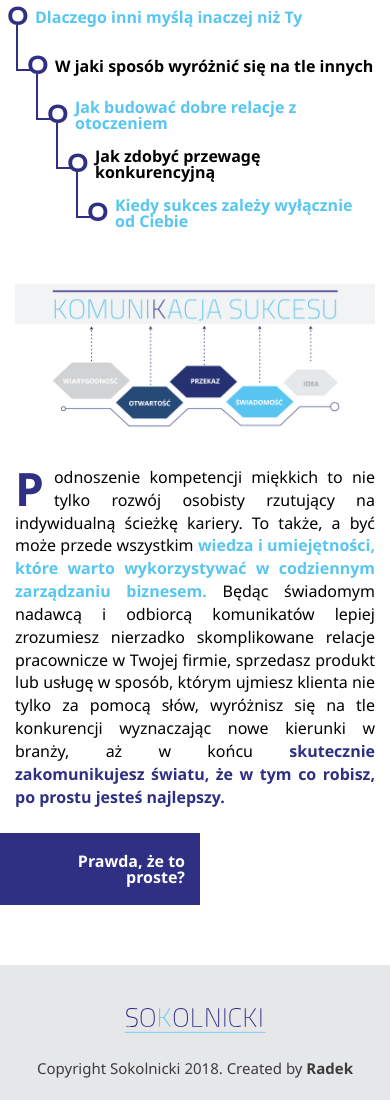
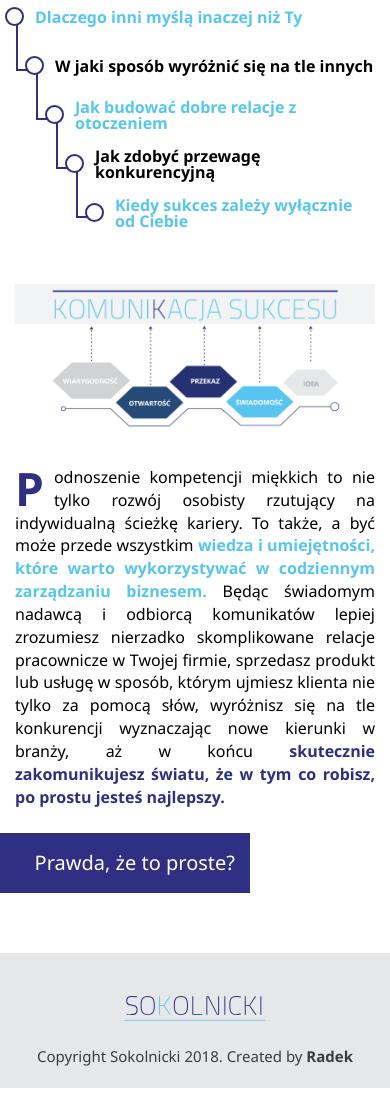
Before and after one commit to Radek-Wawrzyk/Sokolnicki, a website: page src/index.html in a window 390 px wide. Shown: the part 9199-10299 px from the top of the page. Drawn offline with nearby package versions, Linux system fonts and the light colour scheme.

Commit message:
Fix - Info diagram on mobile devices

```diff
--- a/src/scss/components/_info.scss
+++ b/src/scss/components/_info.scss
@@ -26,12 +26,14 @@
   white-space: nowrap;
 }
 .info-diagram-item::before {
-  content: "\00b0";
+  content: "";
   position: absolute;
+  width: 15px;
+  height: 15px;
   left: -30px;
-  top: -8px;
-  font-size: 60px;
-  font-weight: 100;
+  top: 2px;
+  border: 2px solid $color1;
+  border-radius: 100%;
   color: $color1;
 }
 .info-diagram-item::after {
@@ -47,7 +49,7 @@
   position: absolute;
   left: -19px;
   bottom: -42px;
-  width: 35px;
+  width: 30px;
   height: 2px;
   background: $color1;
 }
@@ -91,9 +93,9 @@
   background: $color1;
   color: white;
   padding: 20px 15px;
-  font-weight: bold;
+  font-size: 26px;
   text-align: right;
-  max-width: 300px;
+  max-width: 400px;
   width: 100%;
   margin: 50px 0 0 -50px;
 }
@@ -119,14 +121,15 @@
     }
   }
   .info-diagram-item span {
-    width: 15px;
+    width: 10px;
   }
 }
 
 @media screen and (max-width: 576px) {
   .info-help {
     margin: 0 0 0 -15px;
-    max-width: 200px;
+    max-width: 300px;
+    font-size: 20px;
   }
 }
 
@@ -136,11 +139,9 @@
     white-space: normal;
   }
   .info-diagram-item span {
-    position: absolute;
-    left: -19px;
-    bottom: -42px;
-    width: 15px;
-    height: 2px;
-    background: $color1;
+    width: 12px;
+  }
+  .info-help {
+    max-width: 250px;
   }
 }
--- a/src/scss/components/_layout.scss
+++ b/src/scss/components/_layout.scss
@@ -75,7 +75,7 @@ body.loaded {
 
 @media screen and (max-width: 768px) {
   .section {
-    padding: 0 25px;
+    padding: 60px 25px;
   }
 }
 
```
Also changed, not shown: src/css/main.css.
